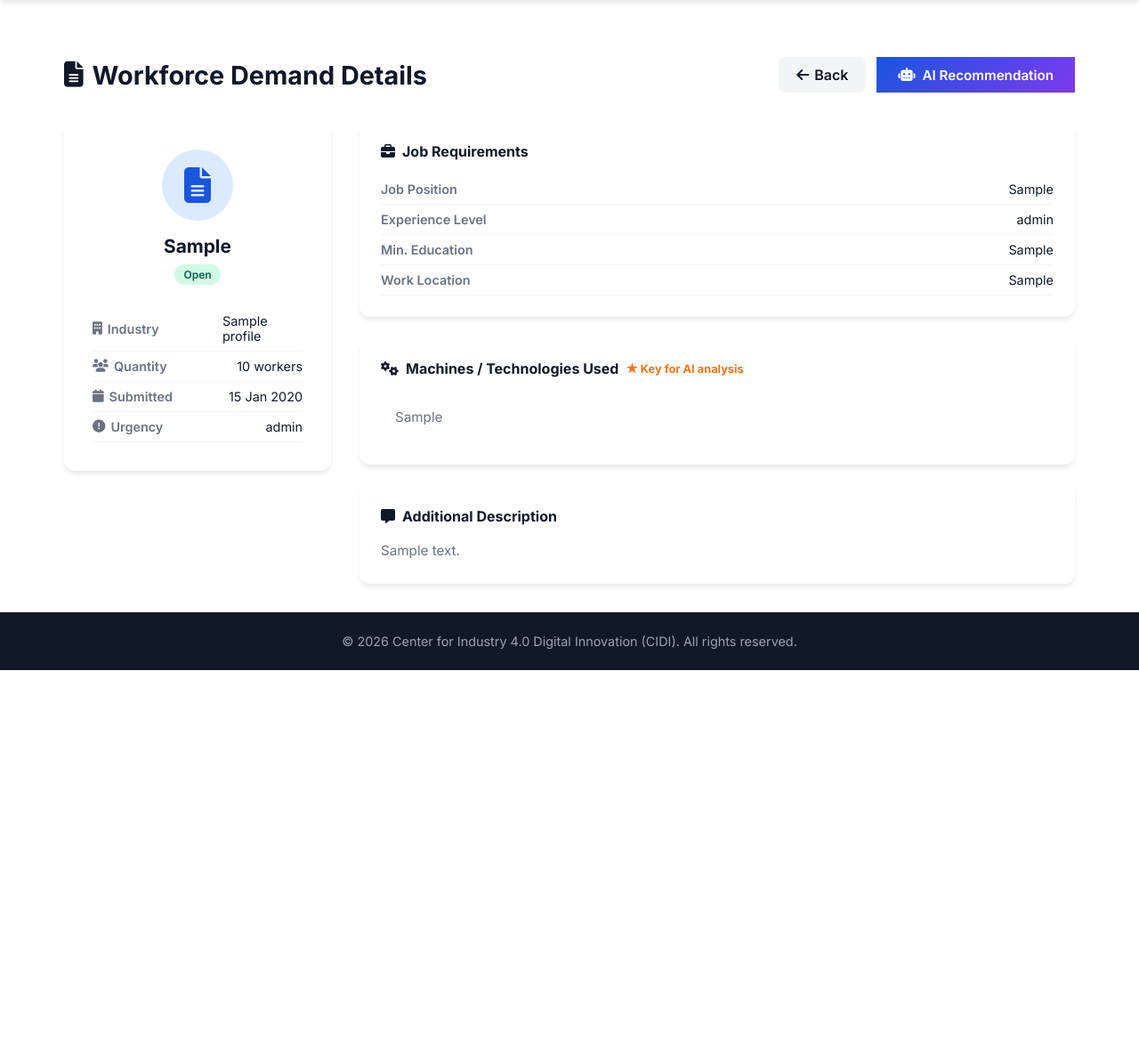
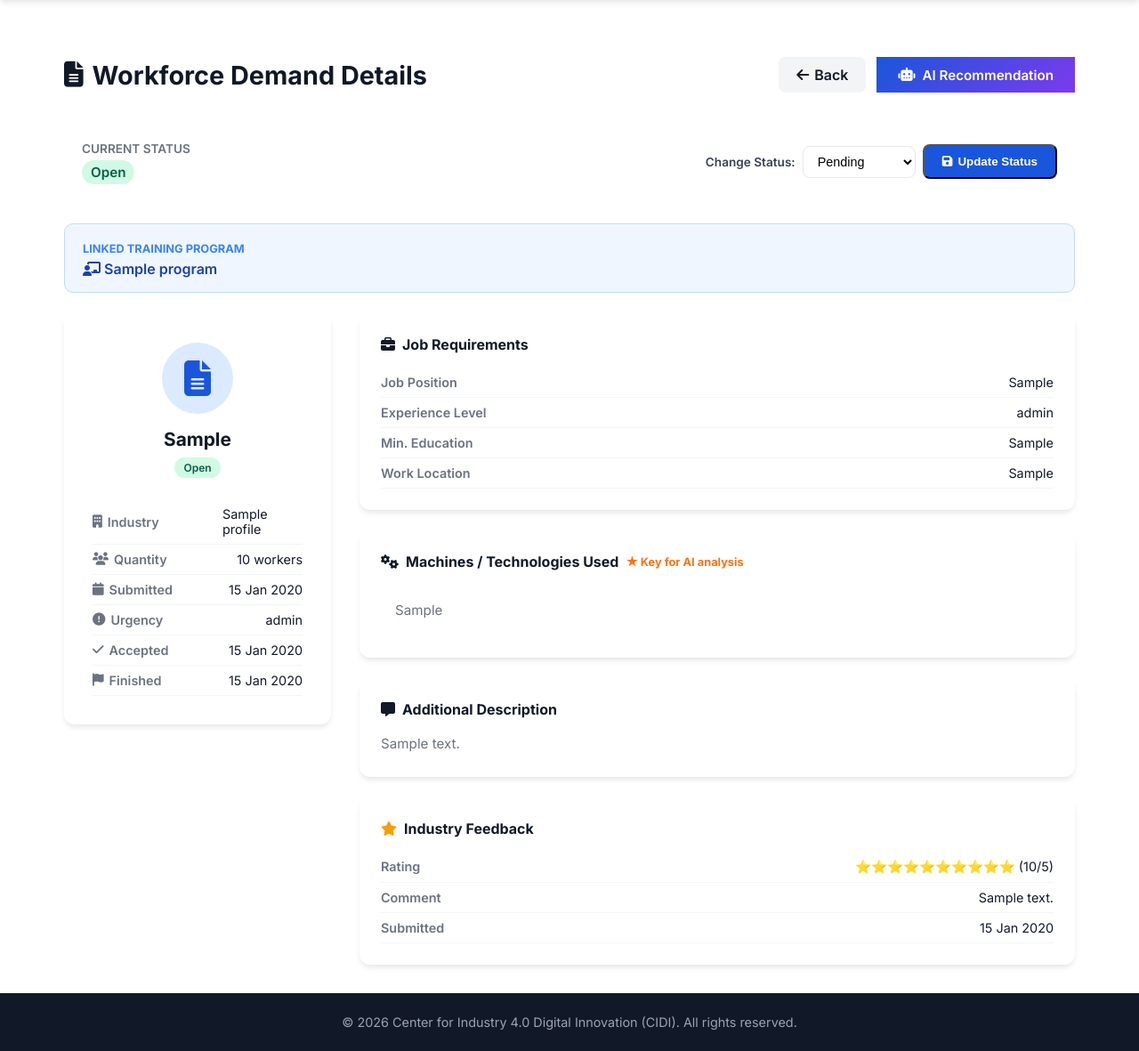
Before and after one commit to devypsptsarii-beep/cidi-system, a Flask app: page /admin/demands/1 in a window 1280 px wide. Shown: the part 65-1246 px from the top of the page at 89% size. Before the commit the page ends 818 px from the top, so only its background shows below. Run offline with Flask 3, Linux system fonts and the light colour scheme; a user stored in the database is signed in; tables that the repository leaves empty hold one stand-in row (values such as "Sample post"); some libraries are stand-ins or nearby versions.

Commit message:
Add status update form to view demand page

```diff
--- a/templates/admin/view_demand.html
+++ b/templates/admin/view_demand.html
@@ -15,6 +15,66 @@
         </div>
     </div>
 
+    <!-- STATUS UPDATE BAR -->
+    <div style="background:var(--color-background-secondary);
+                border-radius:10px;padding:1.25rem;margin-bottom:1.5rem;
+                display:flex;align-items:center;gap:1rem;flex-wrap:wrap;">
+        <div style="flex:1;">
+            <span style="font-size:0.85rem;color:#6b7280;font-weight:600;">
+                CURRENT STATUS
+            </span><br>
+            <span class="badge badge-{{ demand.status }}" style="margin-top:4px;font-size:0.95rem;">
+                {{ demand.status | replace('_', ' ') | title }}
+            </span>
+        </div>
+        <form method="POST"
+              action="{{ url_for('admin.update_demand_status', id=demand.id) }}"
+              style="display:flex;gap:8px;align-items:center;flex-wrap:wrap;">
+            <input type="hidden" name="csrf_token" value="{{ csrf_token() }}">
+            <label style="font-size:0.85rem;font-weight:600;color:#374151;">
+                Change Status:
+            </label>
+            <select name="status"
+                    style="padding:8px 12px;border:1px solid #e5e7eb;
+                           border-radius:8px;font-size:0.9rem;
+                           background:white;cursor:pointer;">
+                <option value="pending"
+                    {% if demand.status == 'pending' %}selected{% endif %}>
+                    Pending
+                </option>
+                <option value="on_progress"
+                    {% if demand.status == 'on_progress' %}selected{% endif %}>
+                    On Progress
+                </option>
+                <option value="accepted"
+                    {% if demand.status == 'accepted' %}selected{% endif %}>
+                    Accepted
+                </option>
+                <option value="finished"
+                    {% if demand.status == 'finished' %}selected{% endif %}>
+                    Finished
+                </option>
+            </select>
+            <button type="submit" class="btn-action">
+                <i class="fas fa-save"></i> Update Status
+            </button>
+        </form>
+    </div>
+
+    {% if demand.linked_program %}
+    <!-- LINKED PROGRAM -->
+    <div style="background:#eff6ff;border:1px solid #bfdbfe;border-radius:10px;
+                padding:1rem 1.25rem;margin-bottom:1.5rem;">
+        <span style="font-size:0.8rem;color:#3b82f6;font-weight:700;">
+            LINKED TRAINING PROGRAM
+        </span>
+        <p style="margin:4px 0 0;font-weight:600;color:#1e40af;">
+            <i class="fas fa-chalkboard-teacher"></i>
+            {{ demand.linked_program.title }}
+        </p>
+    </div>
+    {% endif %}
+
     <div class="profile-grid">
         <!-- LEFT: DEMAND INFO -->
         <div class="profile-card">
@@ -23,9 +83,8 @@
             </div>
             <h2>{{ demand.skill_required }}</h2>
             <span class="badge badge-{{ demand.status }}">
-                {{ demand.status }}
+                {{ demand.status | replace('_', ' ') | title }}
             </span>
-
             <div class="profile-details">
                 <div class="detail-row">
                     <span class="detail-label">
@@ -47,9 +106,7 @@
                     <span class="detail-label">
                         <i class="fas fa-calendar"></i> Submitted
                     </span>
-                    <span>
-                        {{ demand.submitted_at.strftime('%d %b %Y') }}
-                    </span>
+                    <span>{{ demand.submitted_at.strftime('%d %b %Y') }}</span>
                 </div>
                 <div class="detail-row">
                     <span class="detail-label">
@@ -57,6 +114,22 @@
                     </span>
                     <span>{{ demand.urgency_level or '-' }}</span>
                 </div>
+                {% if demand.accepted_at %}
+                <div class="detail-row">
+                    <span class="detail-label">
+                        <i class="fas fa-check"></i> Accepted
+                    </span>
+                    <span>{{ demand.accepted_at.strftime('%d %b %Y') }}</span>
+                </div>
+                {% endif %}
+                {% if demand.finished_at %}
+                <div class="detail-row">
+                    <span class="detail-label">
+                        <i class="fas fa-flag"></i> Finished
+                    </span>
+                    <span>{{ demand.finished_at.strftime('%d %b %Y') }}</span>
+                </div>
+                {% endif %}
             </div>
         </div>
 
@@ -102,6 +175,27 @@
                     {{ demand.description or 'No additional description.' }}
                 </p>
             </div>
+
+            {% if demand.feedback_rating %}
+            <div class="profile-section">
+                <h3><i class="fas fa-star" style="color:#f59e0b;"></i> Industry Feedback</h3>
+                <div class="detail-row">
+                    <span class="detail-label">Rating</span>
+                    <span>
+                        {% for i in range(demand.feedback_rating) %}⭐{% endfor %}
+                        ({{ demand.feedback_rating }}/5)
+                    </span>
+                </div>
+                <div class="detail-row">
+                    <span class="detail-label">Comment</span>
+                    <span>{{ demand.feedback_comment or '-' }}</span>
+                </div>
+                <div class="detail-row">
+                    <span class="detail-label">Submitted</span>
+                    <span>{{ demand.feedback_at.strftime('%d %b %Y') if demand.feedback_at else '-' }}</span>
+                </div>
+            </div>
+            {% endif %}
         </div>
     </div>
 </div>
```
